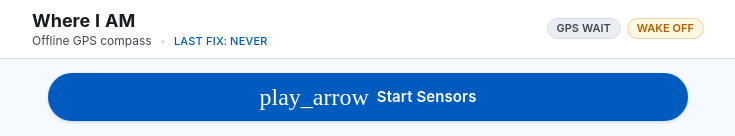
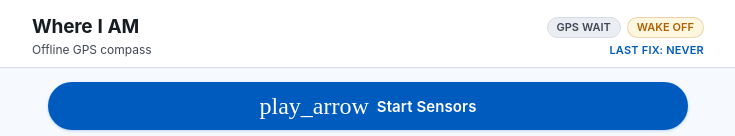
Before and after one commit to lukustar7/where-i-am, a website with bundled scripts: page index.html in a window 1280 px wide. Shown: the top 136 px of the page, without its empty margins (272-1007 px from the left). Built offline with nearby package versions, Linux system fonts and the light colour scheme; some icons are missing; a web font is replaced by a local one.

Commit message:
fix: support iOS safe-area-inset and stabilize top bar two-row layout

```diff
--- a/index.html
+++ b/index.html
@@ -22,17 +22,16 @@
   <!-- Top App Bar with integrated timestamp -->
   <header class="app-bar">
     <div class="app-bar-inner">
-      <div class="title-area">
+      <div class="app-bar-row">
         <h1 class="title">Where I AM</h1>
-        <div class="header-meta-row">
-          <span class="subtitle">Offline GPS compass</span>
-          <span class="header-divider">•</span>
-          <div id="updateTime" class="update-time-header" aria-live="polite">LAST FIX: NEVER</div>
+        <div class="status-stack" aria-label="Sensor status">
+          <div id="gpsStatus" class="status-badge neutral" aria-live="polite">GPS WAIT</div>
+          <div id="lockStatus" class="status-badge">WAKE OFF</div>
         </div>
       </div>
-      <div class="status-stack" aria-label="Sensor status">
-        <div id="gpsStatus" class="status-badge neutral" aria-live="polite">GPS WAIT</div>
-        <div id="lockStatus" class="status-badge">WAKE OFF</div>
+      <div class="app-bar-meta-row">
+        <span class="subtitle">Offline GPS compass</span>
+        <div id="updateTime" class="update-time-header" aria-live="polite">LAST FIX: NEVER</div>
       </div>
     </div>
   </header>
--- a/styles.css
+++ b/styles.css
@@ -127,10 +127,7 @@ body {
   width: 100%;
   background-color: var(--md-sys-color-surface-container-lowest);
   border-bottom: 1px solid var(--md-sys-color-outline-variant);
-  display: flex;
-  flex-direction: column;
-  gap: 6px;
-  padding: max(10px, env(safe-area-inset-top)) 16px 10px;
+  padding: max(16px, calc(env(safe-area-inset-top, 0px) + 8px)) 16px 10px;
   position: sticky;
   top: 0;
   z-index: 50;
@@ -142,54 +139,52 @@ body {
   max-width: 672px;
   margin: 0 auto;
   display: flex;
+  flex-direction: column;
+  gap: 4px;
+}
+
+.app-bar-row {
+  display: flex;
   justify-content: space-between;
   align-items: center;
   gap: 12px;
 }
 
-.title-area {
+.app-bar-meta-row {
   display: flex;
-  flex-direction: column;
-  gap: 2px;
+  justify-content: space-between;
+  align-items: center;
+  gap: 12px;
 }
 
 .title {
-  font-size: 18px;
+  font-size: 19px;
   font-weight: 700;
   color: var(--md-sys-color-on-surface);
   line-height: 1.2;
-}
-
-.header-meta-row {
-  display: flex;
-  align-items: center;
-  gap: 8px;
-  flex-wrap: wrap;
+  letter-spacing: -0.01em;
 }
 
 .subtitle {
   font-size: 12px;
   color: var(--md-sys-color-on-surface-variant);
   line-height: 1.2;
-}
-
-.header-divider {
-  color: var(--md-sys-color-outline-variant);
-  font-size: 11px;
+  white-space: nowrap;
 }
 
 .update-time-header {
   font-size: 11px;
-  font-weight: 500;
+  font-weight: 600;
   color: var(--md-sys-color-primary);
   letter-spacing: 0.2px;
+  text-align: right;
+  white-space: nowrap;
 }
 
 .status-stack {
   display: flex;
   gap: 6px;
   align-items: center;
-  flex-wrap: wrap;
   justify-content: flex-end;
 }
 
--- a/sw.js
+++ b/sw.js
@@ -6,7 +6,7 @@
  */
 
 const CACHE_PREFIX = 'where-i-am-';
-const CACHE_NAME = 'where-i-am-v11';
+const CACHE_NAME = 'where-i-am-v12';
 const APP_SHELL = './index.html';
 const PRECACHE_ASSETS = [
   './',
```
Also changed, not shown: tests/e2e-browser.test.mjs (+10 -0 lines), CHANGELOG.md.
